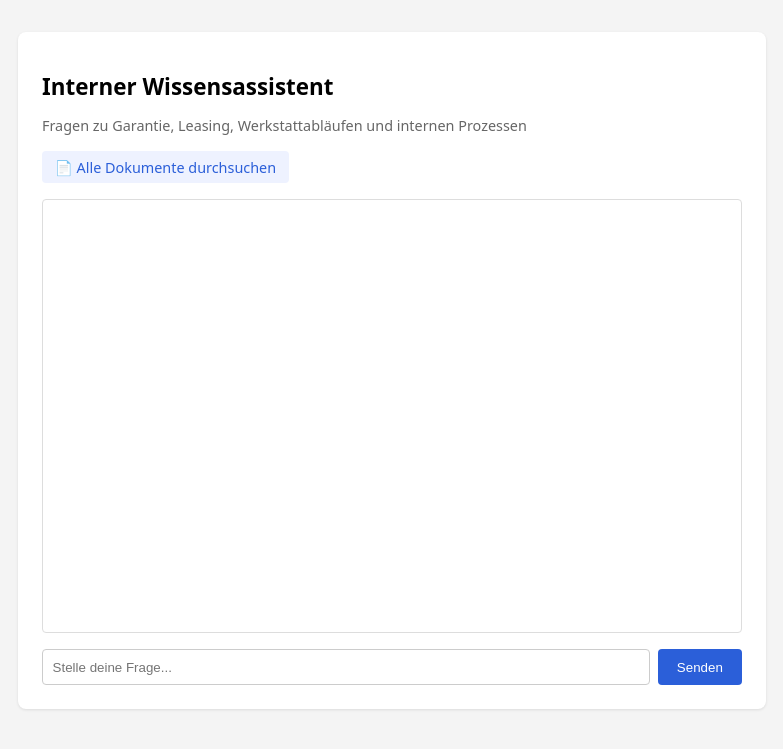
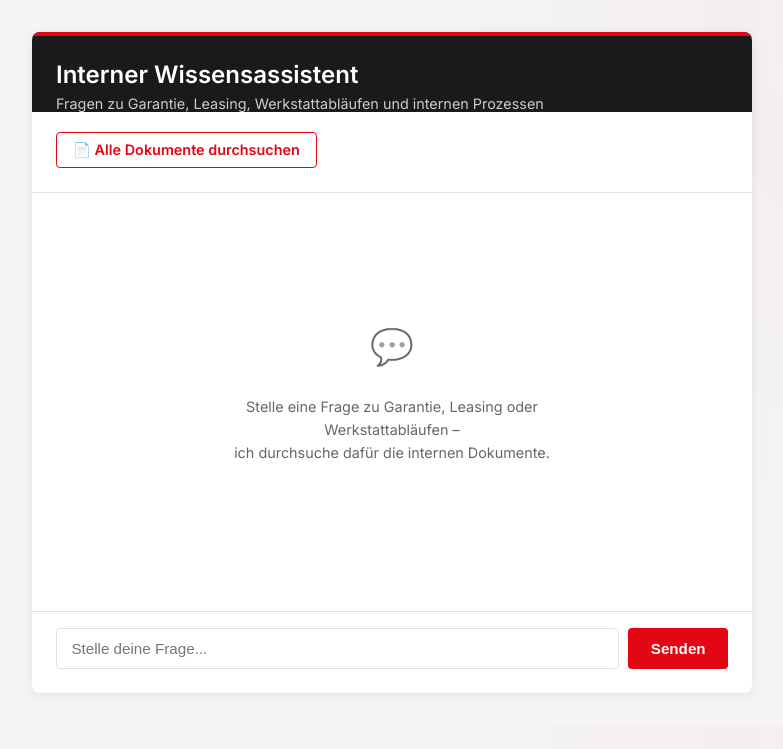
Before and after one commit to vincentkoenig/Automotive-RAG-Assistant, a Flask app: page / in a window 1280 px wide. Shown: the top 749 px of the page, without its empty margins (248-1031 px from the left). Run offline with Flask 3, Linux system fonts and the light colour scheme.

Commit message:
style: Corporate-Design mit Rot/Anthrazit-Farbschema, Inter-Font und Empty-State

```diff
--- a/static/style.css
+++ b/static/style.css
@@ -1,117 +1,189 @@
+:root {
+    --color-primary: #E30613;
+    --color-primary-dark: #b8050f;
+    --color-dark: #1a1a1a;
+    --color-dark-secondary: #2b2b2b;
+    --color-bg: #f5f5f5;
+    --color-white: #ffffff;
+    --color-border: #e0e0e0;
+    --color-text: #1a1a1a;
+    --color-text-muted: #666666;
+}
+
+* {
+    box-sizing: border-box;
+}
+
 body {
-    font-family: system-ui, sans-serif;
-    background-color: #f4f4f4;
+    font-family: 'Inter', 'Segoe UI', system-ui, -apple-system, sans-serif;
+    background-color: var(--color-bg);
+    background-image: radial-gradient(circle at top right, rgba(227, 6, 19, 0.04), transparent 50%);
     margin: 0;
-    padding: 2rem;
+    padding: 0;
+    color: var(--color-text);
 }
 
 .chat-container {
-    max-width: 700px;
+    max-width: 720px;
     margin: 0 auto;
-    background: white;
+    background: var(--color-white);
     border-radius: 8px;
-    padding: 1.5rem;
-    box-shadow: 0 1px 3px rgba(0, 0, 0, 0.1);
+    overflow: hidden;
+    box-shadow: 0 2px 12px rgba(0, 0, 0, 0.08);
+    margin-top: 2rem;
+    margin-bottom: 2rem;
 }
 
-h1 {
-    font-size: 1.4rem;
-    margin-bottom: 0.2rem;
+/* Dunkler Header-Bereich, angelehnt an das Corporate-Erscheinungsbild */
+.chat-container h1 {
+    background-color: var(--color-dark);
+    color: var(--color-white);
+    margin: 0;
+    padding: 1.5rem 1.5rem 0.4rem 1.5rem;
+    font-size: 1.5rem;
+    font-weight: 600;
+    border-top: 4px solid var(--color-primary);
 }
 
 .subtitle {
-    color: #666;
+    background-color: var(--color-dark);
+    color: #cccccc;
+    margin: 0;
+    padding: 0 1.5rem 1.5rem 1.5rem;
     font-size: 0.9rem;
-    margin-bottom: 1rem;
 }
 
 .documents-link {
     display: inline-block;
-    margin-bottom: 1rem;
-    padding: 0.4rem 0.8rem;
-    background-color: #eef2ff;
-    color: #2b5fd9;
+    margin: 1.2rem 1.5rem 0.5rem 1.5rem;
+    padding: 0.5rem 1rem;
+    background-color: var(--color-white);
+    color: var(--color-primary);
     text-decoration: none;
+    border: 1.5px solid var(--color-primary);
     border-radius: 4px;
     font-size: 0.9rem;
+    font-weight: 600;
+    transition: background-color 0.15s ease;
 }
 
 .documents-link:hover {
-    background-color: #dbe4ff;
+    background-color: var(--color-primary);
+    color: var(--color-white);
 }
 
 #chat-history {
-    height: 400px;
+    height: 420px;
     overflow-y: auto;
-    border: 1px solid #ddd;
-    border-radius: 4px;
-    padding: 1rem;
-    margin-bottom: 1rem;
+    border-top: 1px solid var(--color-border);
+    border-bottom: 1px solid var(--color-border);
+    padding: 1rem 1.5rem;
+    margin: 1rem 0;
     display: flex;
     flex-direction: column;
-    gap: 0.6rem;
+    gap: 0.7rem;
 }
 
 .message {
-    padding: 0.6rem 0.9rem;
-    border-radius: 6px;
+    padding: 0.7rem 1rem;
+    border-radius: 14px;
     max-width: 80%;
     white-space: pre-wrap;
+    line-height: 1.45;
+    animation: fadeIn 0.2s ease-out;
+}
+
+@keyframes fadeIn {
+    from { opacity: 0; transform: translateY(4px); }
+    to { opacity: 1; transform: translateY(0); }
 }
 
 .message.user {
     align-self: flex-end;
-    background-color: #d6e4ff;
+    background-color: var(--color-primary);
+    color: var(--color-white);
 }
 
 .message.bot {
     align-self: flex-start;
-    background-color: #eee;
+    background-color: #f0f0f0;
+    color: var(--color-text);
 }
 
 .message.loading {
     font-style: italic;
-    color: #888;
+    color: var(--color-text-muted);
+    background-color: transparent;
+    border: 1px dashed var(--color-border);
+}
+
+.sources {
+    font-size: 0.82rem;
+    color: var(--color-text-muted);
+    margin: -0.3rem 1.5rem 0.5rem 1.5rem;
+}
+
+.sources a {
+    color: var(--color-primary);
+    font-weight: 600;
+    text-decoration: none;
+}
+
+.sources a:hover {
+    text-decoration: underline;
 }
 
 #chat-form {
     display: flex;
-    gap: 0.5rem;
+    gap: 0.6rem;
+    padding: 0 1.5rem 1.5rem 1.5rem;
 }
 
 #query-input {
     flex: 1;
-    padding: 0.6rem;
-    border: 1px solid #ccc;
+    padding: 0.7rem 0.9rem;
+    border: 1.5px solid var(--color-border);
     border-radius: 4px;
+    font-size: 0.95rem;
+}
+
+#query-input:focus {
+    outline: none;
+    border-color: var(--color-primary);
 }
 
 button {
-    padding: 0.6rem 1.2rem;
+    padding: 0.7rem 1.4rem;
     border: none;
     border-radius: 4px;
-    background-color: #2b5fd9;
-    color: white;
+    background-color: var(--color-primary);
+    color: var(--color-white);
     cursor: pointer;
+    font-weight: 600;
+    font-size: 0.95rem;
+    transition: background-color 0.15s ease;
 }
 
 button:hover {
-    background-color: #1e47ad;
+    background-color: var(--color-primary-dark);
 }
 
+/* Dokumentenübersicht */
 .document-list {
     list-style: none;
-    padding: 0;
+    padding: 1.5rem;
+    margin: 0;
 }
 
 .document-list li {
-    padding: 0.5rem 0;
-    border-bottom: 1px solid #eee;
+    padding: 0.7rem 0;
+    border-bottom: 1px solid var(--color-border);
 }
 
 .document-list a {
-    color: #2b5fd9;
+    color: var(--color-primary);
     text-decoration: none;
+    font-weight: 600;
 }
 
 .document-list a:hover {
@@ -120,21 +192,48 @@ button:hover {
 
 .document-content {
     white-space: pre-wrap;
-    background: #f9f9f9;
-    padding: 1rem;
+    background: var(--color-bg);
+    padding: 1.2rem;
+    margin: 0 1.5rem 1.5rem 1.5rem;
     border-radius: 4px;
-    border: 1px solid #ddd;
-    font-family: system-ui, sans-serif;
-    line-height: 1.5;
+    border: 1px solid var(--color-border);
+    font-family: 'Segoe UI', system-ui, sans-serif;
+    line-height: 1.6;
 }
 
-.sources {
-    font-size: 0.85rem;
-    color: #666;
-    margin-top: -0.3rem;
-    margin-bottom: 0.3rem;
+.chat-container p a {
+    color: var(--color-primary);
+    text-decoration: none;
+    font-weight: 600;
 }
 
-.sources a {
-    color: #2b5fd9;
+.chat-container p a:hover {
+    text-decoration: underline;
 }
+
+.chat-container > p {
+    padding: 0 1.5rem;
+}
+
+.empty-state {
+    height: 100%;
+    display: flex;
+    flex-direction: column;
+    align-items: center;
+    justify-content: center;
+    text-align: center;
+    color: var(--color-text-muted);
+    padding: 2rem;
+}
+
+.empty-state-icon {
+    font-size: 2.2rem;
+    margin-bottom: 0.8rem;
+    opacity: 0.6;
+}
+
+.empty-state p {
+    font-size: 0.9rem;
+    line-height: 1.6;
+    max-width: 320px;
+}
--- a/templates/chat.html
+++ b/templates/chat.html
@@ -3,6 +3,9 @@
 <head>
     <meta charset="UTF-8">
     <title>Musterhaus Mobility – Interner Wissensassistent</title>
+    <link rel="preconnect" href="https://fonts.googleapis.com">
+    <link rel="preconnect" href="https://fonts.gstatic.com" crossorigin>
+    <link href="https://fonts.googleapis.com/css2?family=Inter:wght@400;600;700&display=swap" rel="stylesheet">
     <link rel="stylesheet" href="{{ url_for('static', filename='style.css') }}">
 </head>
 <body>
@@ -12,7 +15,12 @@
 
         <a href="{{ url_for('documents') }}" class="documents-link">📄 Alle Dokumente durchsuchen</a>
 
-        <div id="chat-history"></div>
+        <div id="chat-history">
+            <div class="empty-state">
+                <div class="empty-state-icon">💬</div>
+                <p>Stelle eine Frage zu Garantie, Leasing oder Werkstattabläufen –<br>ich durchsuche dafür die internen Dokumente.</p>
+            </div>
+        </div>
 
         <form id="chat-form">
             <input type="text" id="query-input" placeholder="Stelle deine Frage..." autocomplete="off" required>
@@ -29,6 +37,10 @@
             event.preventDefault();
             const query = input.value.trim();
             if (!query) return;
+
+            // Empty-State-Hinweis entfernen, sobald die erste Frage gestellt wird
+            const emptyState = document.querySelector(".empty-state");
+            if (emptyState) emptyState.remove();
 
             appendMessage("user", query);
             input.value = "";
--- a/templates/document_detail.html
+++ b/templates/document_detail.html
@@ -3,6 +3,9 @@
 <head>
     <meta charset="UTF-8">
     <title>{{ document.filename }} – Musterhaus Mobility</title>
+    <link rel="preconnect" href="https://fonts.googleapis.com">
+    <link rel="preconnect" href="https://fonts.gstatic.com" crossorigin>
+    <link href="https://fonts.googleapis.com/css2?family=Inter:wght@400;600;700&display=swap" rel="stylesheet">
     <link rel="stylesheet" href="{{ url_for('static', filename='style.css') }}">
 </head>
 <body>
--- a/templates/documents.html
+++ b/templates/documents.html
@@ -3,6 +3,9 @@
 <head>
     <meta charset="UTF-8">
     <title>Interne Dokumente – Musterhaus Mobility</title>
+    <link rel="preconnect" href="https://fonts.googleapis.com">
+    <link rel="preconnect" href="https://fonts.gstatic.com" crossorigin>
+    <link href="https://fonts.googleapis.com/css2?family=Inter:wght@400;600;700&display=swap" rel="stylesheet">
     <link rel="stylesheet" href="{{ url_for('static', filename='style.css') }}">
 </head>
 <body>
```
